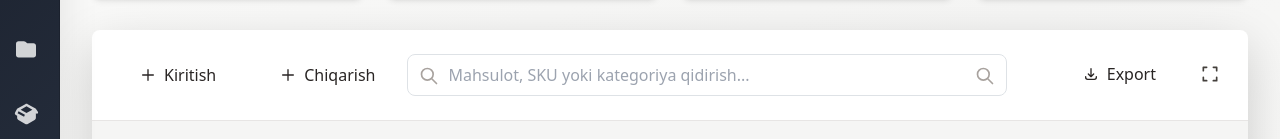
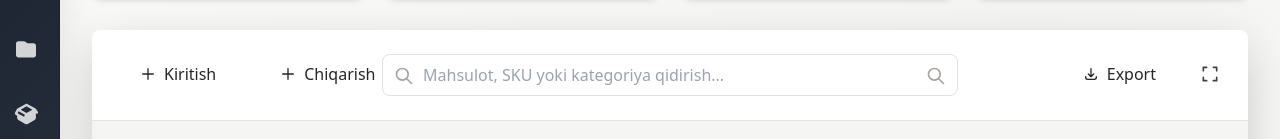
Before and after one commit to suhrob-qalandarov/prime-web-admin, a React (Create React App) app: page /warehouse in a window 1280 px wide. Shown: the part 226-365 px from the top of the page. Built offline with nearby package versions, Linux system fonts and the light colour scheme.

Commit message:
Fixed warehouse.jsx searchbar style updated

```diff
--- a/src/components/pages/warehouse/warehouse.jsx
+++ b/src/components/pages/warehouse/warehouse.jsx
@@ -361,10 +361,11 @@ const Warehouse = () => {
             {/* Main Content */}
             <div className="bg-white rounded-lg shadow-lg overflow-hidden">
                 {/* Search Bar */}
+                {/* Search Bar */}
                 <div className="p-6 border-b border-stone-200 relative">
-                    {/* Oldingi search bar ichidagi elementlar */}
-                    <div className="flex gap-2">
-                        <div className="flex gap-3">
+                    <div className="flex items-center justify-center">
+                        {/* Chapdagi tugmalar */}
+                        <div className="flex gap-3 absolute left-6 top-6">
                             <button
                                 onClick={handleOpenAddModal}
                                 className="bg-white text-stone-800 hover:bg-stone-100 px-4 py-2 rounded-lg font-medium flex items-center gap-2 transition"
@@ -374,6 +375,7 @@ const Warehouse = () => {
                                 </svg>
                                 Kiritish
                             </button>
+
                             <button
                                 onClick={handleOpenAddModal}
                                 className="bg-white text-stone-800 hover:bg-stone-100 px-4 py-2 rounded-lg font-medium flex items-center gap-2 transition"
@@ -384,7 +386,9 @@ const Warehouse = () => {
                                 Chiqarish
                             </button>
                         </div>
-                        <div className="flex-1 relative" style={{ maxWidth: '600px' }}>
+
+                        {/* Markazdagi qidiruv maydoni */}
+                        <div className="flex-1 max-w-xl relative">
                             <svg
                                 className="absolute left-3 top-3 w-5 h-5 text-stone-400"
                                 fill="none"
@@ -425,7 +429,8 @@ const Warehouse = () => {
                                 </svg>
                             </button>
                         </div>
-                    </div>
+
+                        {/* O‘ngdagi tugmalar */}
                         <div className="absolute right-6 top-6 flex items-center gap-3">
                             <button
                                 onClick={handleExport}
@@ -466,6 +471,7 @@ const Warehouse = () => {
                                     />
                                 </svg>
                             </button>
+                        </div>
                     </div>
                 </div>
 
```
Lines whose indentation alone changed are shown as unchanged.
